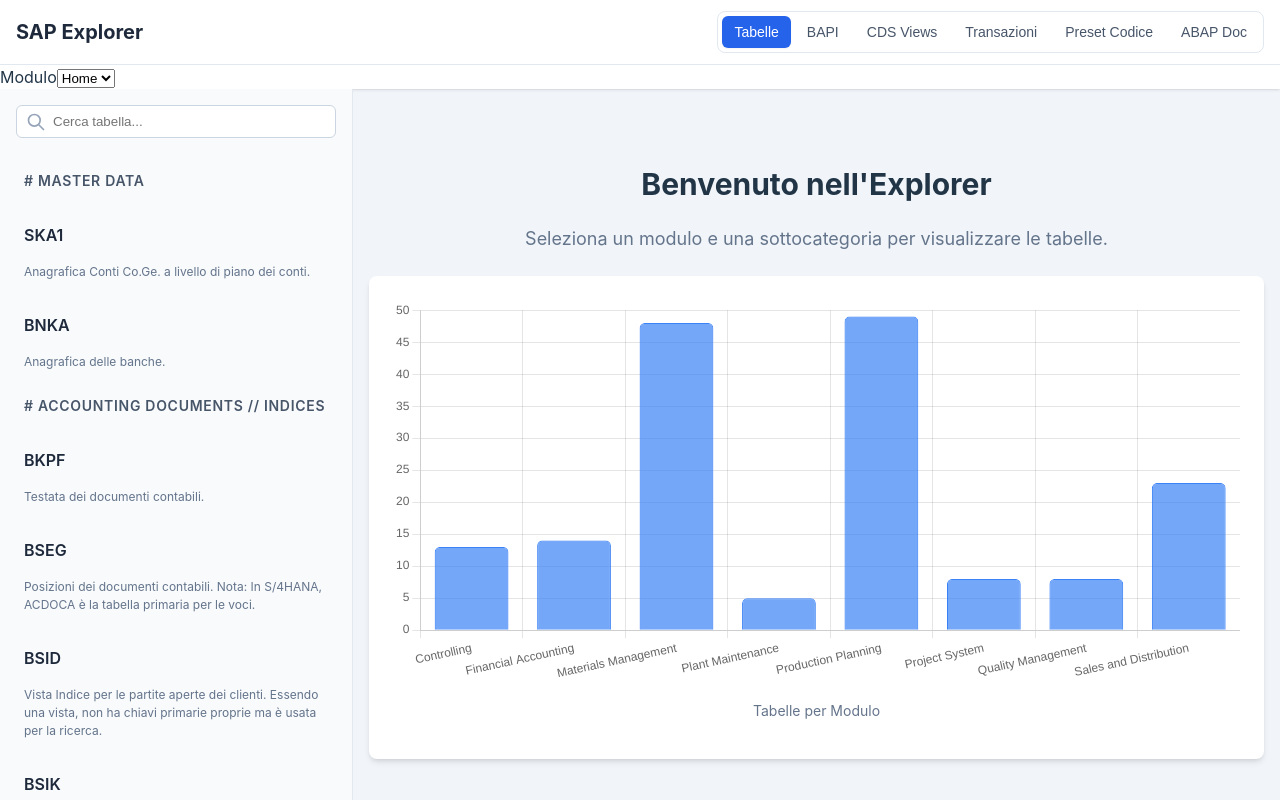
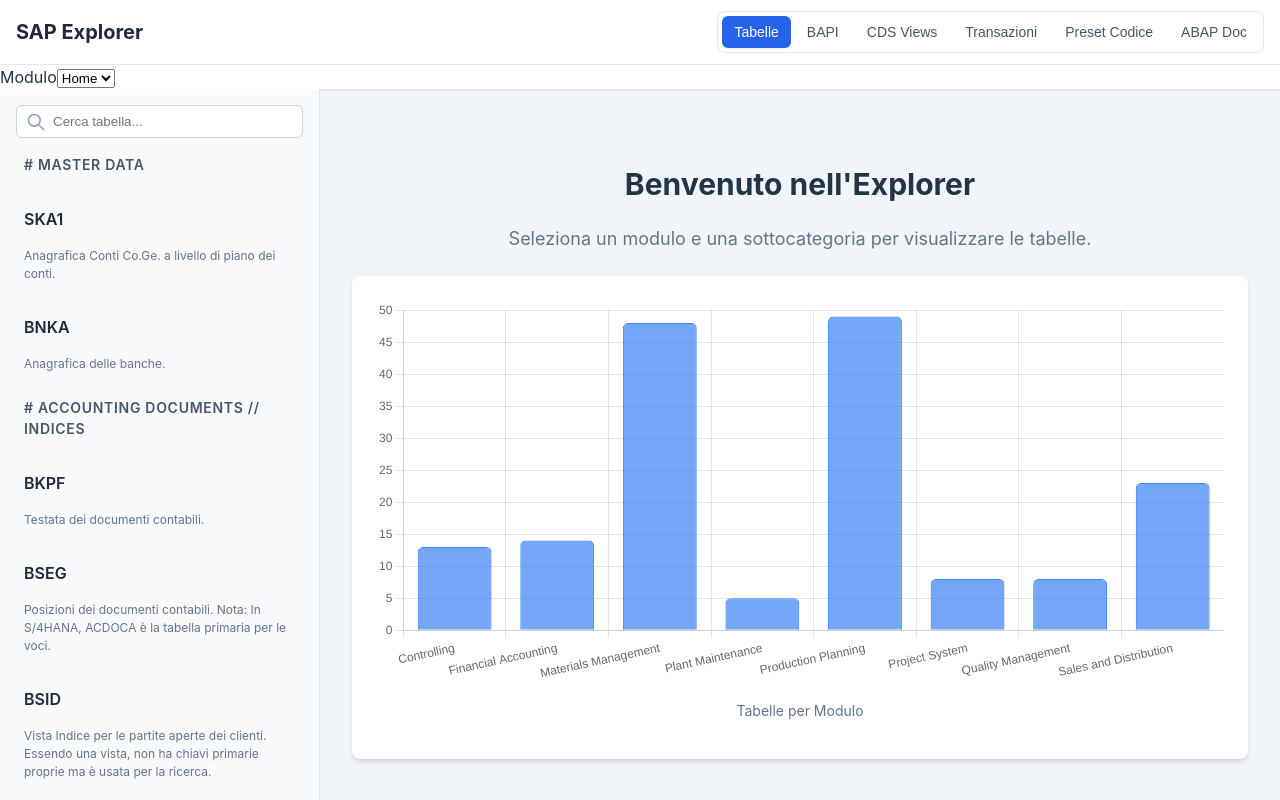
Before and after one commit to nicolamaraschi/join-abap, a React (Vite) app: page / in a window 1280 px wide. Built offline with nearby package versions, Linux system fonts and the light colour scheme; the HTML template or start-up script is replaced by a standard one.

Commit message:
modifiche

```diff
--- a/src/App.css
+++ b/src/App.css
@@ -103,29 +103,6 @@
   border-bottom-color: #2563eb; /* blue-600 */
   font-weight: 600;
 }
-
-/* Sidebar */
-.sidebar {
-  width: 320px;
-  background-color: #f8fafc; /* slate-50 */
-  border-right: 1px solid #e2e8f0; /* slate-200 */
-  display: flex;
-  flex-direction: column;
-  padding: 1rem;
-  flex-shrink: 0;
-  overflow-y: auto;
-}
-
-.search-container { position: relative; margin-bottom: 1rem; }
-.search-input { width: 100%; box-sizing: border-box; padding: 0.5rem 0.5rem 0.5rem 2.25rem; border: 1px solid #cbd5e1; border-radius: 0.375rem; }
-.search-icon { position: absolute; left: 0.625rem; top: 50%; transform: translateY(-50%); width: 1.25rem; height: 1.25rem; color: #94a3b8; }
-
-.submodule-header { font-size: 0.875rem; font-weight: 600; color: #475569; text-transform: uppercase; letter-spacing: 0.05em; margin-top: 1rem; margin-bottom: 0.5rem; padding: 0 0.5rem; }
-.table-list { list-style: none; padding: 0; margin: 0; }
-.table-list-item { padding: 0.5rem; border-radius: 0.375rem; cursor: pointer; display: flex; justify-content: space-between; align-items: center; }
-.table-list-item:hover { background-color: #e2e8f0; }
-.table-name { font-weight: 600; color: #1e293b; }
-.table-description { font-size: 0.75rem; color: #64748b; margin:0; }
 
 /* Main Content Area */
 .main-content {
@@ -281,10 +258,6 @@
 
 /* Media Queries per Responsive Design */
 @media (max-width: 1024px) {
-  .sidebar {
-    width: 280px;
-  }
-
   .related-tables-grid {
     grid-template-columns: repeat(auto-fill, minmax(240px, 1fr));
   }
@@ -305,13 +278,6 @@
 @media (max-width: 768px) {
   .main-view {
     flex-direction: column;
-  }
-
-  .sidebar {
-    width: 100%;
-    max-height: 300px;
-    border-right: none;
-    border-bottom: 1px solid #e2e8f0;
   }
 
   .main-nav-filters {
--- a/src/components/Sidebar.css
+++ b/src/components/Sidebar.css
@@ -1,10 +1,86 @@
+/* Sidebar */
 .sidebar {
-    width: 260px;
+  width: 320px;
   height: 100vh;
-    background-color: #f5f5f5;
+  background-color: #f8fafc; /* slate-50 */
+  border-right: 1px solid #e2e8f0; /* slate-200 */
+  display: flex;
+  flex-direction: column;
+  flex-shrink: 0;
   overflow-y: auto;
   transition: transform 0.3s ease;
   z-index: 1000;
+  box-sizing: border-box;
+}
+
+.sidebar-content {
+  padding: 1rem;
+  padding-bottom: 4rem; /* Aumentato spazio extra in fondo */
+  flex: 1;
+}
+
+.search-container {
+  position: relative;
+  margin-bottom: 1rem;
+}
+
+.search-input {
+  width: 100%;
+  box-sizing: border-box;
+  padding: 0.5rem 0.5rem 0.5rem 2.25rem;
+  border: 1px solid #cbd5e1;
+  border-radius: 0.375rem;
+}
+
+.search-icon {
+  position: absolute;
+  left: 0.625rem;
+  top: 50%;
+  transform: translateY(-50%);
+  width: 1.25rem;
+  height: 1.25rem;
+  color: #94a3b8;
+}
+
+.submodule-header {
+  font-size: 0.875rem;
+  font-weight: 600;
+  color: #475569;
+  text-transform: uppercase;
+  letter-spacing: 0.05em;
+  margin-top: 1rem;
+  margin-bottom: 0.5rem;
+  padding: 0 0.5rem;
+}
+
+.table-list {
+  list-style: none;
+  padding: 0;
+  margin: 0;
+}
+
+.table-list-item {
+  padding: 0.5rem;
+  border-radius: 0.375rem;
+  cursor: pointer;
+  display: flex;
+  justify-content: space-between;
+  align-items: center;
+}
+
+.table-list-item:hover {
+  background-color: #e2e8f0;
+}
+
+.table-name {
+  font-weight: 600;
+  color: #1e293b;
+}
+
+.table-description {
+  font-size: 0.75rem;
+  color: #64748b;
+  margin: 0;
 }
 
 /* MOBILE */
@@ -13,6 +89,10 @@
     position: absolute;
     top: 0;
     left: 0;
+    width: 100%;
+    max-height: 300px;
+    border-right: none;
+    border-bottom: 1px solid #e2e8f0;
     transform: translateX(-100%);
   }
 
@@ -34,3 +114,9 @@
     flex-shrink: 0;
   }
 }
+
+@media (max-width: 1024px) {
+  .sidebar {
+    width: 280px;
+  }
+}
--- a/src/components/Sidebar.jsx
+++ b/src/components/Sidebar.jsx
@@ -65,6 +65,7 @@
           </button>
         )}
 
+        <div className="sidebar-content">
           <div className="search-container">
             <input
               type="text"
@@ -80,6 +81,7 @@
           </div>
 
           {renderList()}
+        </div>
       </aside>
     </>
   );
--- a/src/modules/CodePresets.jsx
+++ b/src/modules/CodePresets.jsx
@@ -57,7 +57,7 @@
   },
   {
     id: 'Cl_gui_alv_grid',
-    title: 'classe per alv',
+    title: 'classe per alv Cl_gui_alv_grid',
     content: cl_gui_alv_grid
   }
 ];
```
Lines whose indentation alone changed are shown as unchanged.
